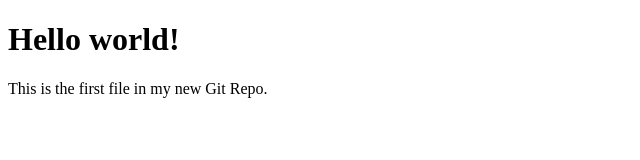
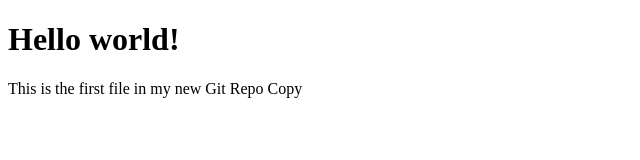
Before and after one commit to mchitturi123/MySecondGitApp, a plain HTML site: page Index.html in a window 1280 px wide. Shown: the full height of the page, 0-640 px from the left. Drawn offline with Linux system fonts and the light colour scheme.

Commit message:
First commit in copy

```diff
--- a/Index.html
+++ b/Index.html
@@ -6,7 +6,7 @@
 <body>
 
 <h1>Hello world!</h1>
-<p>This is the first file in my new Git Repo.</p>
+<p>This is the first file in my new Git Repo Copy</p>
 
 </body>
 </html>
```
